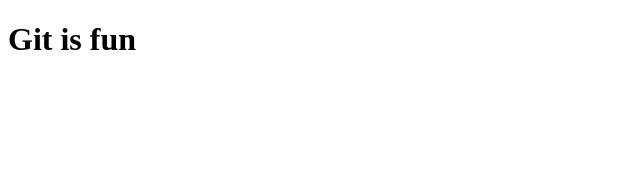
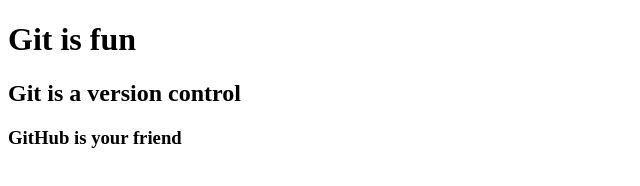
Before and after one commit to MuchiriRobee/Learn-Git, a plain HTML site: page index.html in a window 1280 px wide. Shown: the whole page, without its empty margins (0-640 px from the left). Drawn offline with Linux system fonts and the light colour scheme.

Commit message:
second commit

```diff
--- a/index.html
+++ b/index.html
@@ -7,5 +7,7 @@
 </head>
 <body>
     <h1>Git is fun</h1>
+    <h2>Git is a version control</h2>
+    <h3>GitHub is your friend</h3>
 </body>
 </html>
```
Also changed, not shown: info.txt (added), 1 other file.
